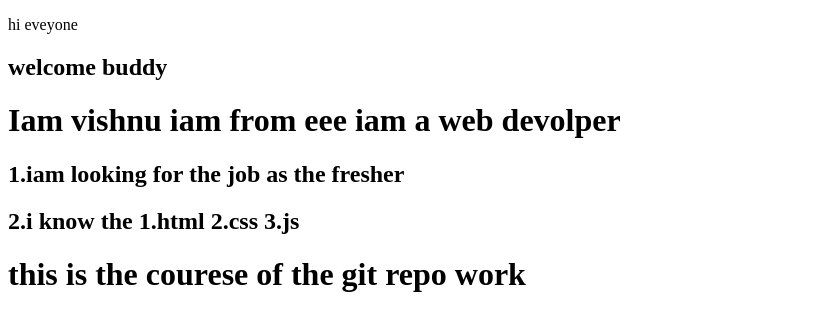
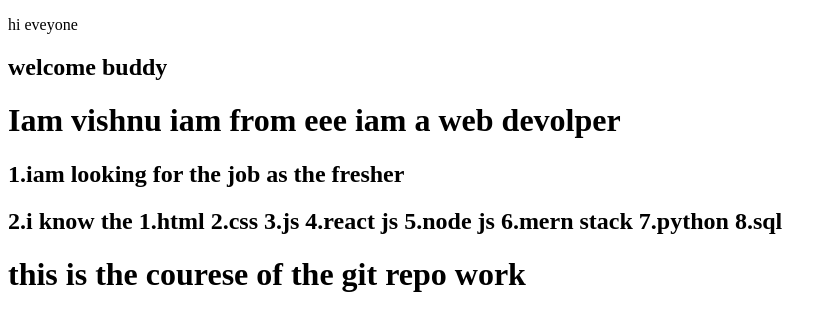
Before and after one commit to vishnuSR0510-cell/git, a plain HTML site: page index.html in a window 1280 px wide. Shown: the whole page, without its empty margins (0-837 px from the left). Drawn offline with Linux system fonts and the light colour scheme.

Commit message:
reset 2.0

```diff
--- a/index.html
+++ b/index.html
@@ -14,6 +14,12 @@
     1.html
     2.css
     3.js
+    4.react js
+    5.node js
+    6.mern stack
+    7.python
+    8.sql
+
 </h2>
 <h1>this is the courese of the git repo work </h1>
 </body>
```
